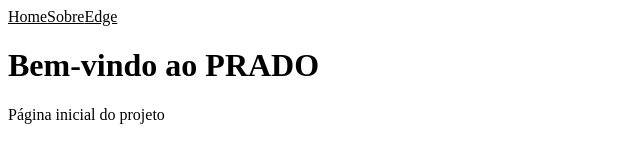
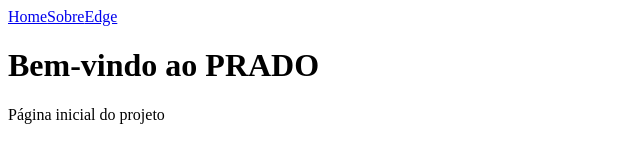
Before and after one commit to GS-2-SEM-1ESPA-PRADO/Site-PRADO, a React (Vite) app in the folder frontend/: page / in a window 1280 px wide. Shown: the top 160 px of the page, without its empty margins (0-640 px from the left). Built offline with nearby package versions, Linux system fonts and the light colour scheme.

Commit message:
style: Alterando a fonte

```diff
--- a/frontend/src/main.jsx
+++ b/frontend/src/main.jsx
@@ -3,6 +3,8 @@ import { createRoot } from 'react-dom/client'
 import './styles/theme.css'
 import './styles/global.css'
 import App from './app/App.jsx'
+import '@fontsource/inter';
+
 
 createRoot(document.getElementById('root')).render(
   <StrictMode>
--- a/frontend/src/styles/theme.css
+++ b/frontend/src/styles/theme.css
@@ -17,18 +17,12 @@ html {
   scroll-behavior: smooth;
 }
 
-a,
-button,
-input,
-textarea,
-select {
-  font: inherit;
-}
 
-a {
-  color: inherit;
-}
 
 button {
   cursor: pointer;
 }
+
+/* body {
+  font-family: 'Inter', sans-serif;
+} */
```
